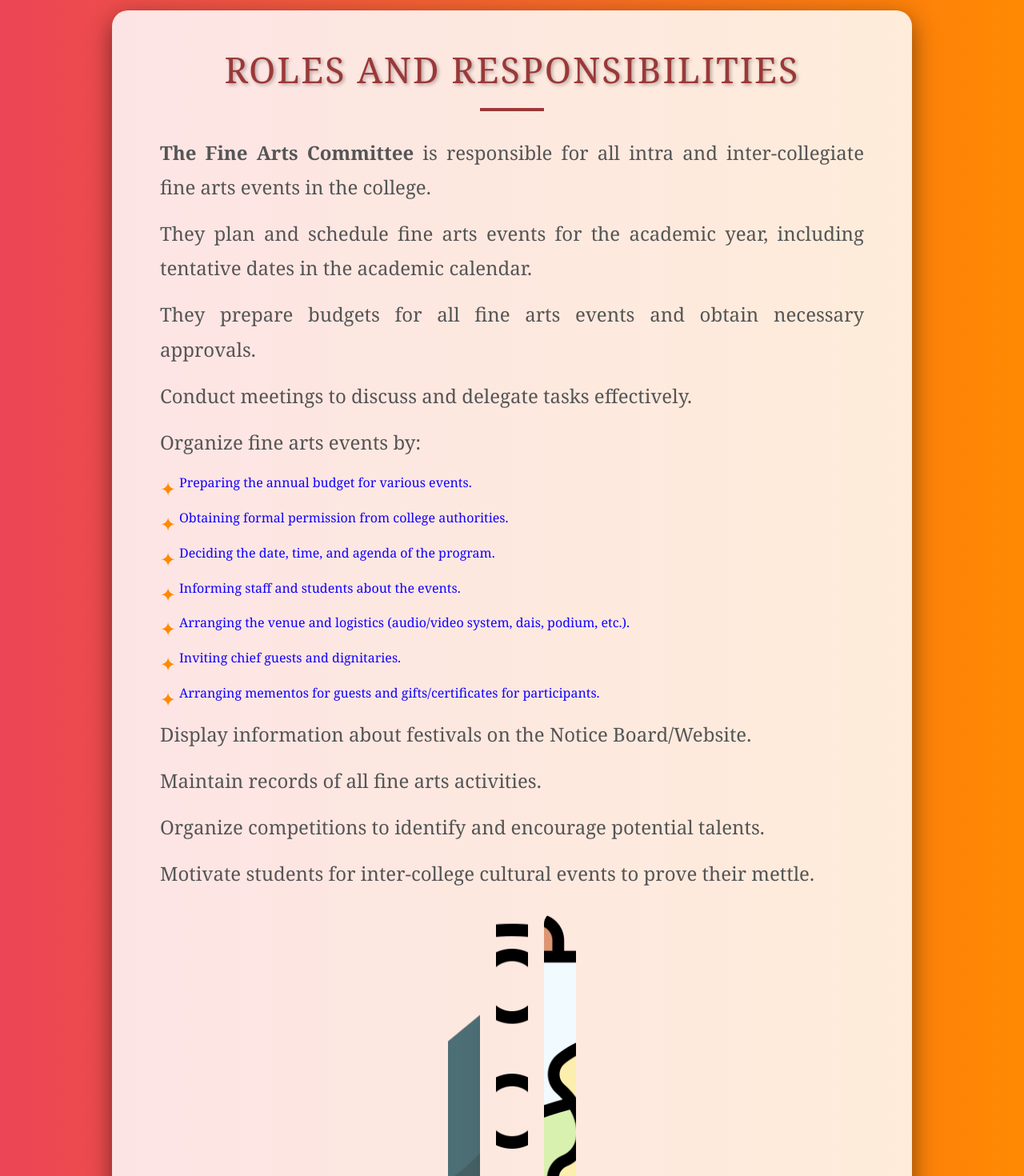
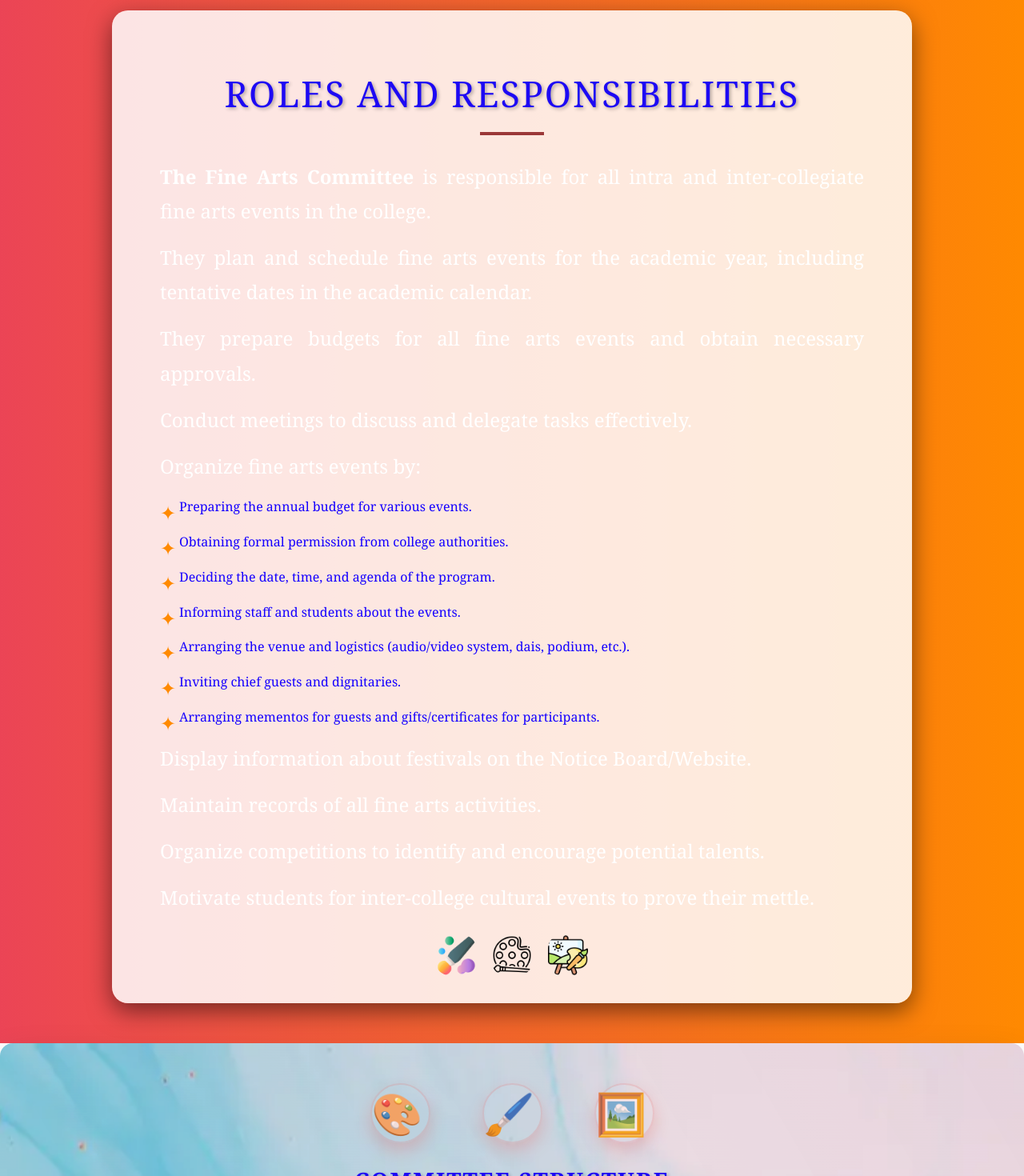
Before and after one commit to 0609Abhinav/spandan-website, a React (Create React App) app: page / in a window 1280 px wide. Shown: the part 1330-2800 px from the top of the page at 80% size. Built offline with nearby package versions, Linux system fonts and the light colour scheme.

Commit message:
"Updated CSS styles for CommitteeStructure and RolesAndResponsibilities components, including changes to layout, spacing, colors, and font sizes."

```diff
--- a/src/components/CommitteeStructure/CommitteeStructure.css
+++ b/src/components/CommitteeStructure/CommitteeStructure.css
@@ -17,19 +17,19 @@
     display: flex;
     justify-content: center;
     align-items: center;
-    gap: 25px;
+    gap: 65px;
 }
 
 /* Favicon Styling */
 .favicon {
-    font-size: 50px;
-    width: 65px;
-    height: 65px;
+    font-size: 51px;
+    width: 75px;
+    height: 75px;
     color: #e35d5b;
     transition: transform 0.4s ease, color 0.3s ease;
     border: 2px solid rgba(227, 93, 91, 0.2);
     border-radius: 50%;
-    padding: 10px;
+    padding: 0;
     box-shadow: 0 10px 20px rgba(227, 93, 91, 0.3);
 }
 
@@ -78,9 +78,9 @@
 /* Headings Styling */
 h3 {
     text-align: center;
-    margin-bottom: 30px;
+    margin: 30px;
     font-size: 2.8rem;
-    color: #9b3838;
+    color: #1d09f4;
     font-family: 'Georgia', serif;
     text-transform: uppercase;
     letter-spacing: 2px;
@@ -99,7 +99,7 @@ h3::after {
 h2 {
     font-size: 2.6rem;
     margin: 20px 0;
-    color: #3b2f32;
+    color: #1d62d1;
     font-family: 'Garamond', serif;
     font-weight: 600;
     text-align: center;
@@ -112,7 +112,8 @@ p {
     line-height: 1.8;
     margin: 15px 0;
     text-align: justify;
-    color: #555;
+    color: #ffffff;
+    text-decoration: blueviolet;
     font-family: 'Georgia', serif;
     padding: 0 20px;
     transition: color 0.3s ease;
@@ -132,7 +133,6 @@ p:hover {
 
 /* Role Card Styling */
 .role {
-    background: linear-gradient(135deg, rgba(255, 214, 214, 0.95), rgba(119, 95, 95, 0.6), rgba(255, 250, 245, 0.85));
     border-radius: 16px;
     padding: 35px;
     box-shadow: 0 15px 30px rgba(0, 0, 0, 0.15);
--- a/src/components/roles/RolesAndResponsibilities.css
+++ b/src/components/roles/RolesAndResponsibilities.css
@@ -11,6 +11,7 @@
     font-family: 'Roboto', sans-serif;
     padding: 20px;
     animation: gradientAnimation 15s ease infinite; /* Background animation */
+    flex-direction: column; /* Ensure items are stacked on smaller screens */
 }
 
 @keyframes gradientAnimation {
@@ -35,6 +36,7 @@
     max-width: 1000px;
     box-shadow: 0 10px 30px rgba(0, 0, 0, 0.5);
     transition: transform 0.3s;
+    margin-bottom: 30px; /* Add some space below the overlay */
 }
 
 .overlay:hover {
@@ -85,12 +87,12 @@ h3 {
     display: flex;
     justify-content: center;
     margin-top: 20px;
-
+    gap: 20px; /* Add space between icons */
 }
 
 .image-container img {
-    width: 40px; /* Ensure the size is correct */
-    margin: 0 10px;
+    width: 50px; /* Default icon size */
+    height: auto;
     animation: bounce 1s infinite;
 }
 
@@ -107,6 +109,32 @@ h3 {
 }
 
 /* Responsive Styles */
+@media (max-width: 1024px) {
+    .roles-responsibilities {
+        padding: 20px;
+    }
+
+    h3 {
+        font-size: 2.2rem;
+    }
+
+    .overlay {
+        padding: 30px;
+    }
+
+    .content {
+        font-size: 1.05rem;
+    }
+
+    .sub-content p {
+        font-size: 1rem;
+    }
+
+    .image-container img {
+        width: 45px; /* Adjust icon size for tablets */
+    }
+}
+
 @media (max-width: 768px) {
     h3 {
         font-size: 2rem;
@@ -125,7 +153,7 @@ h3 {
     }
 
     .image-container img {
-        width: 30px; /* Adjust image size for mobile */
+        width: 40px; /* Adjust image size for smaller tablets */
     }
 }
 
@@ -136,5 +164,18 @@ h3 {
 
     .overlay {
         width: 100%;
+        padding: 15px;
+    }
+
+    .content {
+        font-size: 0.95rem;
+    }
+
+    .sub-content p {
+        font-size: 0.85rem;
+    }
+
+    .image-container img {
+        width: 35px; /* Smaller icons for mobile */
     }
 }
```
